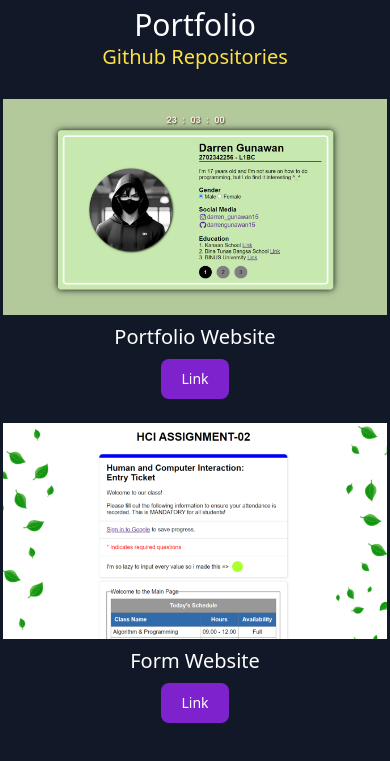
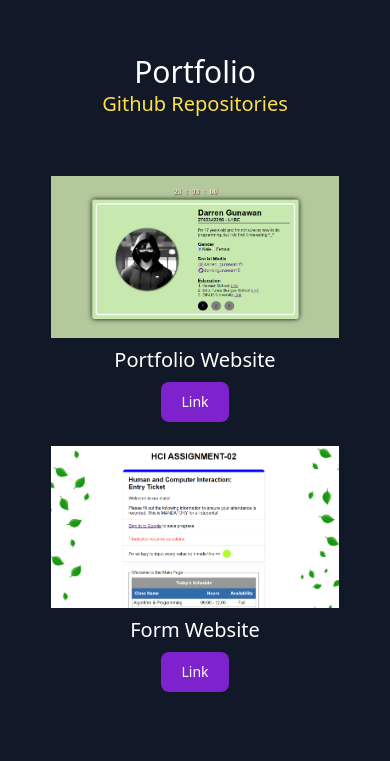
Before and after one commit to darrengunawan15/HCI-Assignment-4, a website: page src/portfolio.html in a window 390 px wide. Shown: the part 69-830 px from the top of the page. Drawn offline with nearby package versions, Linux system fonts and the light colour scheme.

Commit message:
Update portfolio.html

```diff
--- a/src/portfolio.html
+++ b/src/portfolio.html
@@ -46,20 +46,20 @@
 
     <!-- Content -->
     <div class="flex flex-col h-screen items-center justify-evenly">
-        <div class="text-center mt-12 md:mt-0">
+        <div class="text-center mt-16 md:mt-0">
             <h3 class="text-3xl text-white">Portfolio</h3>
             <h4 class="text-xl text-yellow-300">Github Repositories</h4>
         </div>
         <div class="flex flex-col w-full justify-evenly md:flex-row">
             <div class="flex flex-col text-white justify-center items-center mb-4 md:mb-0">
-                <img src="./assets/img/portfolio-img-1.png" alt="Portfolio Image 1" class="w-96">
+                <img src="./assets/img/portfolio-img-1.png" alt="Portfolio Image 1" class="w-72 md:w-96">
                 <h3 class="text-xl my-2">Portfolio Website</h3>
                 <a href="https://github.com/darrengunawan15/HCI-Assignment-1" target="_blank">
                     <button type="button" class="focus:outline-none text-white bg-purple-700 hover:bg-purple-800 focus:ring-4 focus:ring-purple-300 font-medium rounded-lg text-sm px-5 py-2.5 mb-2 dark:bg-purple-600 dark:hover:bg-purple-700 dark:focus:ring-purple-900">Link</button>
                 </a>
             </div>
             <div class="flex flex-col text-white justify-center items-center mb-4 md:mb-0">
-                <img src="./assets/img/portfolio-img-2.png" alt="Portfolio Image 2" class="w-96">
+                <img src="./assets/img/portfolio-img-2.png" alt="Portfolio Image 2" class="w-72 md:w-96">
                 <h3 class="text-xl my-2">Form Website</h3>
                 <a href="https://github.com/darrengunawan15/HCI-Assignment-2" target="_blank">
                     <button type="button" class="focus:outline-none text-white bg-purple-700 hover:bg-purple-800 focus:ring-4 focus:ring-purple-300 font-medium rounded-lg text-sm px-5 py-2.5 mb-2 dark:bg-purple-600 dark:hover:bg-purple-700 dark:focus:ring-purple-900">Link</button>
```
